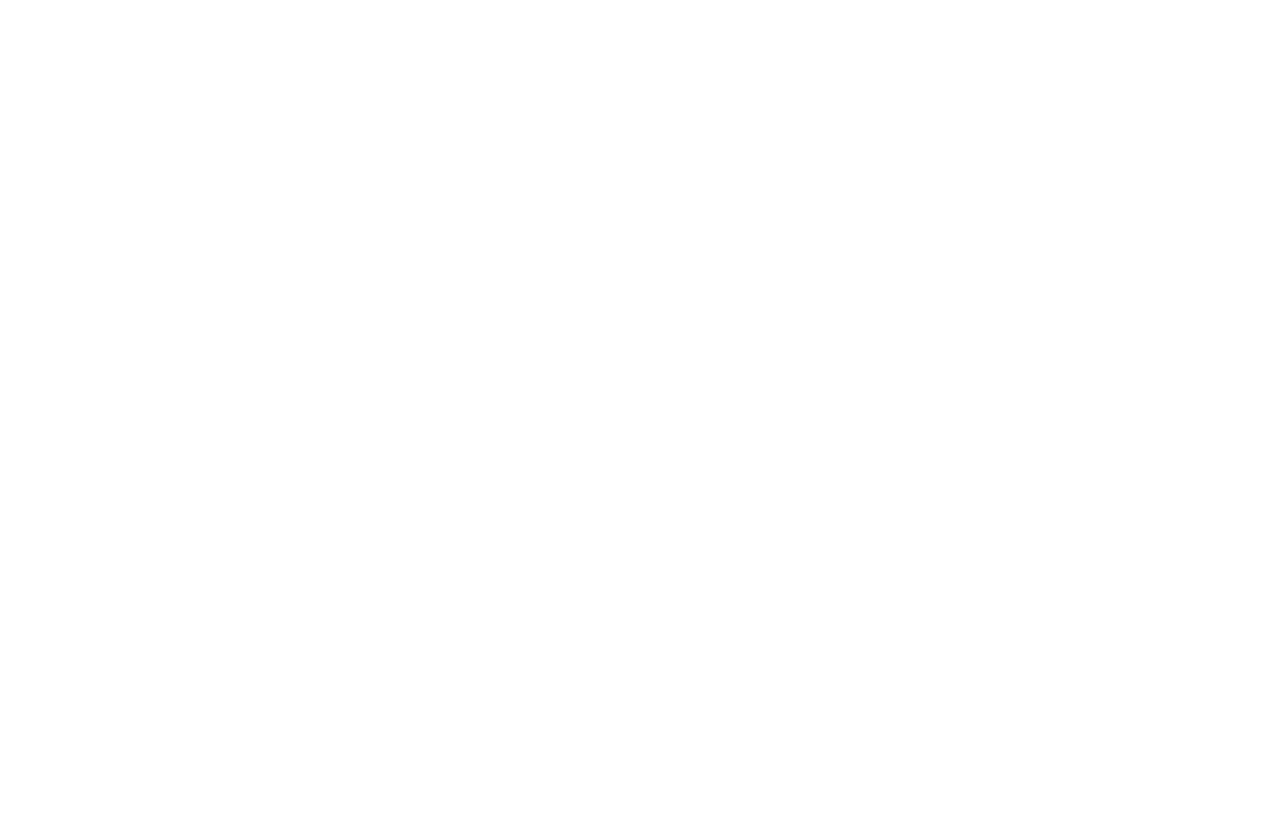
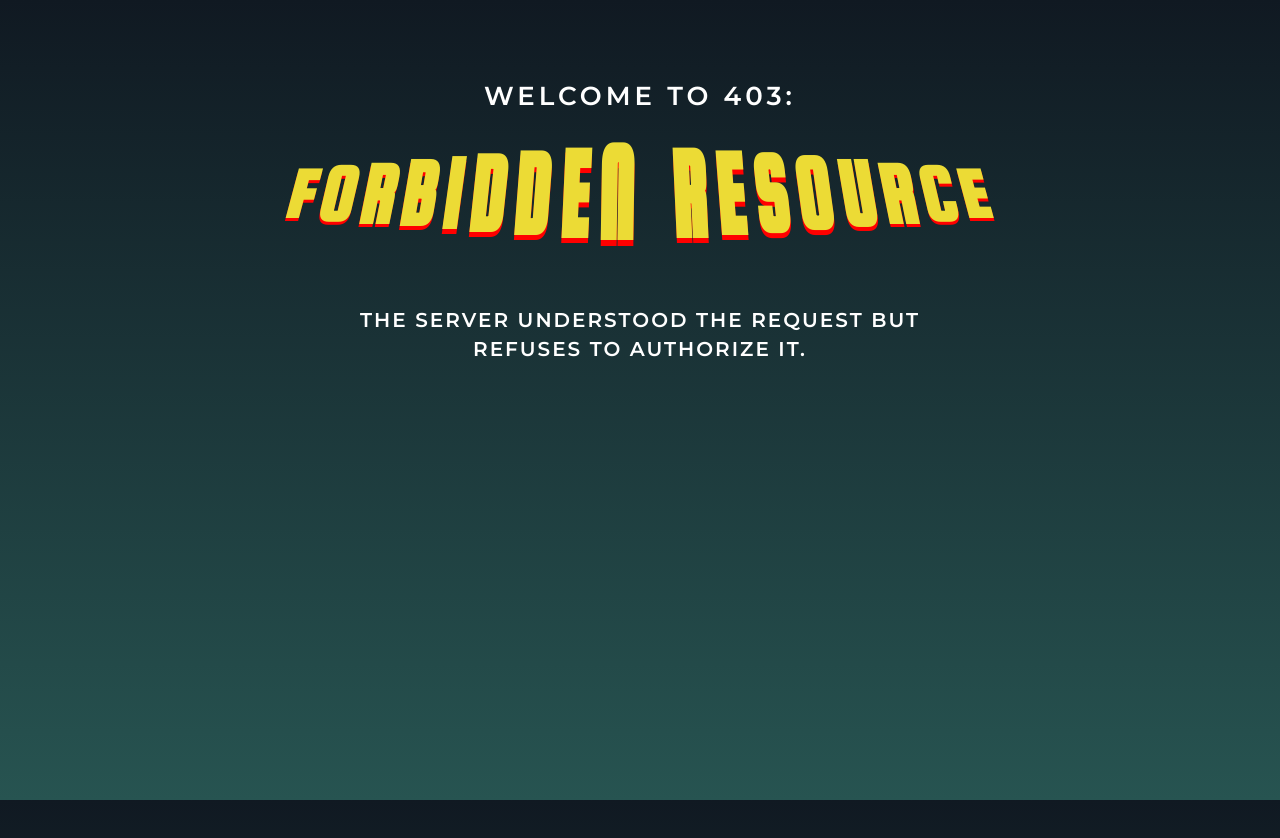
Before and after one commit to Q9Kawaii/assets, a plain HTML site: page try/hehe.html in a window 1280 px wide. Before the commit the page ends 800 px from the top, so only its background shows below. Drawn offline with Linux system fonts and the light colour scheme.

Commit message:
added 3dcards and liquid loader

```diff
--- /dev/null
+++ b/liquidLoader/liquidLoader.css
@@ -0,0 +1,101 @@
+body {
+    background: #000;
+    display: flex;
+    justify-content: center;
+    align-items: center;
+    min-height: 100vh;
+    overflow: hidden;
+  }
+  .container {
+    position: relative;
+    width: 250px;
+    height: 250px;
+    animation: rotate 4s ease-out infinite;
+    filter: url("#gooey");
+  }
+  @keyframes rotate {
+    0% {
+      transform: rotate(360deg);
+    }
+    50% {
+      transform: rotate(360deg);
+    }
+    100% {
+      transform: rotate(0deg);
+    }
+  }
+  .container .liquid {
+    position: absolute;
+    top: 50%;
+    left: 50%;
+    transform: translate(-50%, -50%);
+    background: linear-gradient(45deg, #c7eeff, #03a9f4);
+    width: 80px;
+    height: 80px;
+    border-radius: 50%;
+    --ani_dur: 4s;
+  }
+  .container .liquid:nth-child(1) {
+    top: 0;
+    animation: animate1 var(--ani_dur) linear infinite;
+  }
+  .container .liquid:nth-child(2) {
+    left: 0;
+    animation: animate2 var(--ani_dur) linear infinite;
+  }
+  .container .liquid:nth-child(3) {
+    left: 100%;
+    animation: animate3 var(--ani_dur) linear infinite;
+  }
+  .container .liquid:nth-child(4) {
+    top: 100%;
+    animation: animate4 var(--ani_dur) linear infinite;
+  }
+  @keyframes animate1 {
+    0% {
+      top: 0;
+    }
+    50% {
+      top: 100%;
+    }
+    100% {
+      top: 100%;
+    }
+  }
+  @keyframes animate2 {
+    0% {
+      left: 0;
+    }
+    50% {
+      left: 100%;
+    }
+    100% {
+      left: 100%;
+    }
+  }
+  @keyframes animate3 {
+    0% {
+      left: 100%;
+    }
+    50% {
+      left: 0;
+    }
+    100% {
+      left: 0;
+    }
+  }
+  @keyframes animate4 {
+    0% {
+      top: 100%;
+    }
+    50% {
+      top: 0;
+    }
+    100% {
+      top: 0;
+    }
+  }
+  svg {
+    width: 0;
+    height: 0;
+  }
--- /dev/null
+++ b/liquidLoader/liquidLoader.html
@@ -0,0 +1,32 @@
+<!DOCTYPE html>
+<html lang="en" >
+<head>
+  <meta charset="UTF-8">
+  <title>CodePen - Liquid Loader  💧</title>
+  <link rel="preconnect" href="https://fonts.gstatic.com">
+<link href="https://fonts.googleapis.com/css2?family=Condiment&display=swap" rel="stylesheet"><link rel="stylesheet" href="./style.css">
+
+</head>
+<body>
+<!-- partial:index.partial.html -->
+<div class="container">
+  <div class="liquid"></div>
+  <div class="liquid"></div>
+  <div class="liquid"></div>
+  <div class="liquid"></div>
+</div>
+<svg>
+  <filter id="gooey">
+    <feGaussianBlur in="SourceGraphic" stdDeviation="10" />
+    <feColorMatrix values="
+        1 0 0 0 0
+        0 1 0 0 0
+        0 0 1 0 0
+        0 0 0 20 -10
+        " />
+  </filter>
+</svg>
+<!-- partial -->
+
+</body>
+</html>
--- a/try/hehe.html
+++ b/try/hehe.html
@@ -0,0 +1,19 @@
+<!DOCTYPE html>
+<html lang="en" >
+<head>
+  <meta charset="UTF-8">
+  <title>CodePen - CodePenChallenge: 403 Forbidden</title>
+  <link rel='stylesheet' href='https://fonts.googleapis.com/css?family=Squada+One'>
+<link rel='stylesheet' href='https://fonts.googleapis.com/css?family=Montserrat:500,600'><link rel="stylesheet" href="./style.css">
+
+</head>
+<body>
+<!-- partial:index.partial.html -->
+<p>Welcome to 403:</p>
+<h1>Forbidden resource</h1>
+<p>The server understood the request but refuses to authorize it.</p>
+<!-- partial -->
+  <script  src="./script.js"></script>
+
+</body>
+</html>
--- /dev/null
+++ b/try/script.js
@@ -0,0 +1,43 @@
+function norm(value, min, max) {
+    return (value - min) / (max - min);
+  }
+
+  function lerp(norm, min, max) {
+    return (max - min) * norm + min;
+  }
+
+  function map(value, sourceMin, sourceMax, destMin, destMax) {
+    return lerp(norm(value, sourceMin, sourceMax), destMin, destMax);
+  }
+
+  function map2(value, sourceMin, sourceMax, destMin, destMax, percent) {
+    return percent <= 0.5
+      ? map(value, sourceMin, sourceMax, destMin, destMax)
+      : map(value, sourceMin, sourceMax, destMax, destMin);
+  }
+
+  function fisheye(el) {
+    let text = el.innerText.trim(),
+      numberOfChars = text.length;
+
+    el.innerHTML =
+      "<span>" +
+      text
+        .split("")
+        .map(c => {
+          return c === " " ? "&nbsp;" : c;
+        })
+        .join("</span><span>") +
+      "</span>";
+
+    el.querySelectorAll("span").forEach((c, i) => {
+      const skew = map(i, 0, numberOfChars - 1, -15, 15),
+        scale = map2(i, 0, numberOfChars - 1, 1, 3, i / numberOfChars),
+        letterSpace = map2(i, 0, numberOfChars - 1, 5, 20, i / numberOfChars);
+
+      c.style.transform = "skew(" + skew + "deg) scale(1, " + scale + ")";
+      c.style.letterSpacing = letterSpace + "px";
+    });
+  }
+
+  fisheye(document.querySelector("h1"));
--- a/try/style.css
+++ b/try/style.css
@@ -0,0 +1,82 @@
+html,
+body {
+  height: 100%;
+  width: 100%;
+  margin: 0;
+}
+body {
+  background-color: #2c5a57;
+  background-image: linear-gradient(#101922, #275451);
+  background-size: 100%;
+  text-align: center;
+  line-height: 1.45;
+}
+
+p {
+  text-transform: uppercase;
+  font-family: 'Montserrat', sans-serif;
+  font-weight: 600;
+  font-size: 26px;
+  letter-spacing: 4px;
+  color: white;
+  margin: 3em 0 1em;
+  opacity: 0;
+  animation: fadedown .5s ease-in-out;
+  animation-delay: 1s;
+  animation-fill-mode: forwards;
+}
+
+h1 {
+  color: #ecdb35;
+  font-family: 'squada one';
+  text-transform: uppercase;
+  font-size: 72px;
+  text-shadow: 0 3px red;
+  margin: 0;
+  transform: scale(0);
+  animation: zoomin 1s ease-in-out;
+  animation-delay: 2s;
+  animation-fill-mode: forwards;
+}
+
+h1 span {
+  display: inline-block;
+}
+
+h1 + p {
+  font-size: 20px;
+  letter-spacing: 2px;
+  max-width: 50%;
+  margin-left: auto;
+  margin-right: auto;
+  animation-delay: 3.5s;
+}
+
+@keyframes zoomin {
+  0% {
+    transform: scale(0);
+  }
+  90% {
+    transform: scale(1.1);
+  }
+  95% {
+    transform: scale(1.07);
+  }
+  100% {
+    transform: scale(1);
+  }
+}
+
+@keyframes fadedown {
+  0% {
+    opacity: 0;
+    transform: translate3d(0,-10px,0);
+  }
+  90% {
+    transform: translate3d(0,1px,0);
+  }
+  100% {
+    opacity: 1;
+    transform: translate3d(0,0,0);
+  }
+}
```
Also changed, not shown: index.html (+2 -0 lines), 3dHoverCards/3dHoverCards.css (added), 3dHoverCards/3dHoverCards.html (added).
